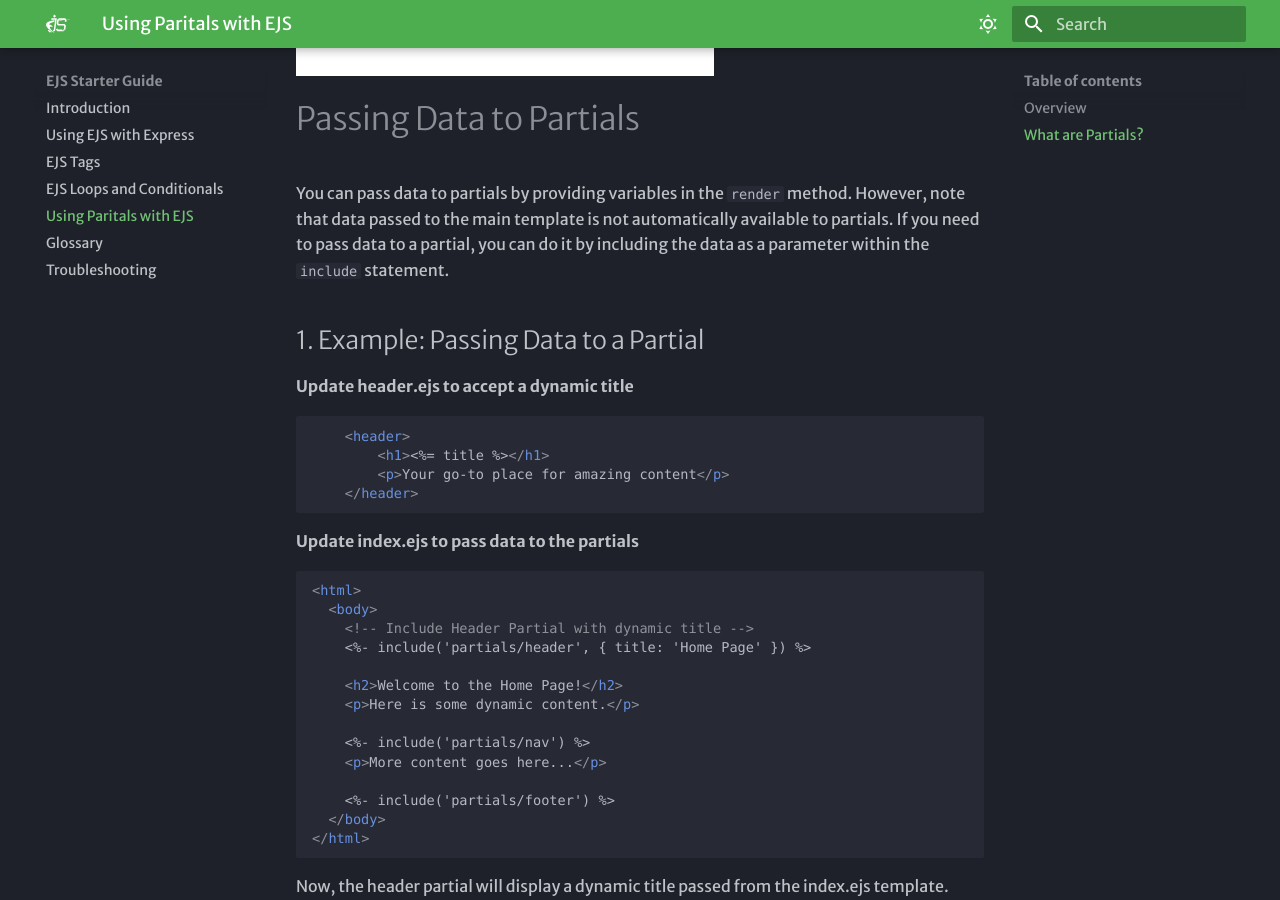
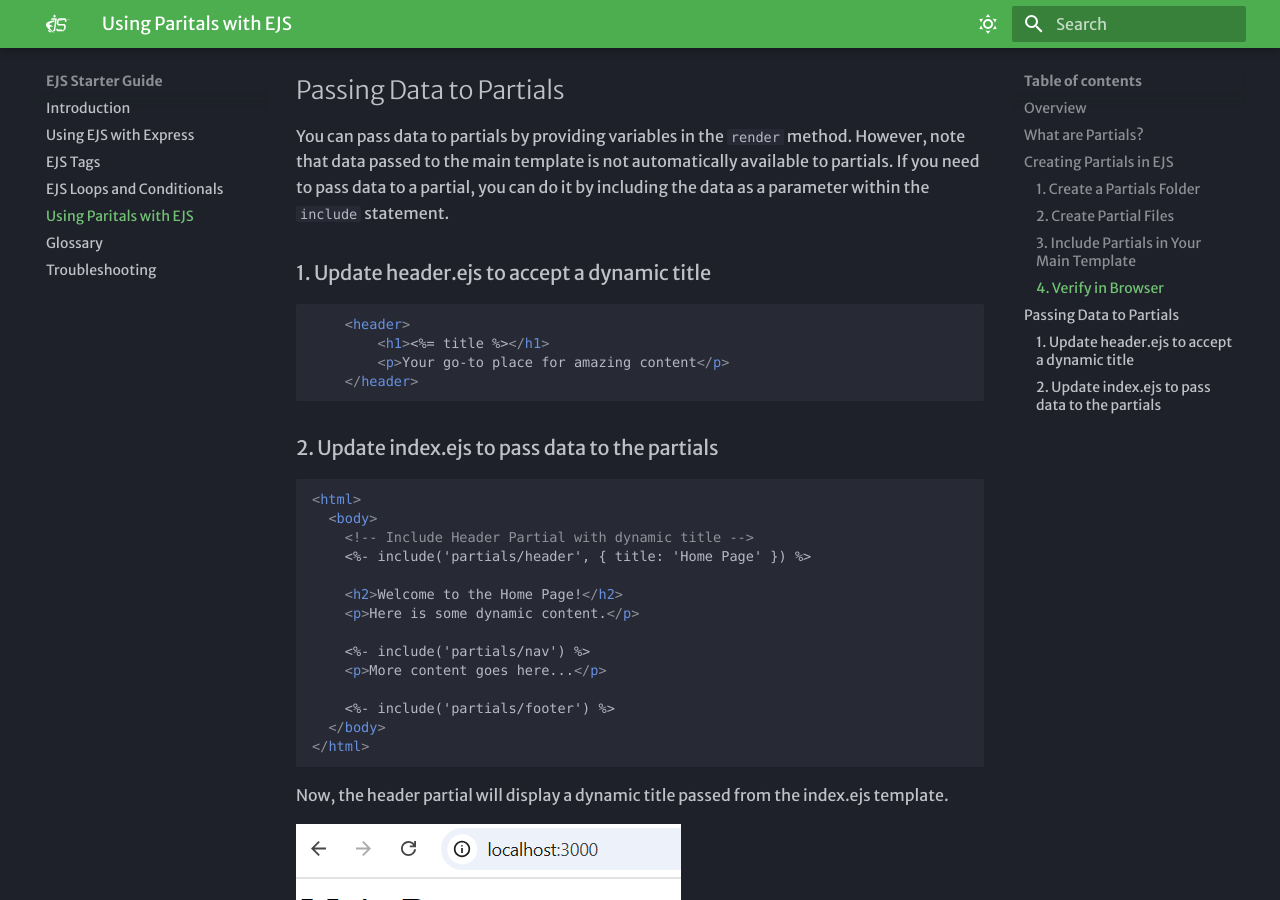
Before and after one commit to nilae2001/mkdocs, an MkDocs documentation site: the page built from docs/partials.md, in a window 1280 px wide and 900 px high, scrolled down 2705 px. Built offline with MkDocs 1.6.1 and Material for MkDocs 9.7.7, drawn with Linux system fonts in a browser that asks for light colours; some web fonts are replaced.

Commit message:
fix partials and troubleshoot pages

````diff
--- a/docs/partials.md
+++ b/docs/partials.md
@@ -10,9 +10,9 @@
 
 Partials are small chunks of HTML that can be reused across multiple EJS templates. Common examples of partials include headers, footers, navigation bars, and sidebars. Instead of writing the same HTML code in every template, you can create partials and include them in other views, making your templates modular and easier to maintain.
 
-# Creating Partials in EJS
+## Creating Partials in EJS
 
-## 1. Create a Partials Folder
+### 1. Create a Partials Folder
 To organize partials, it's a good practice to create a ```partials``` folder within your ```views``` directory.
 
 ```
@@ -24,7 +24,7 @@
   └── index.ejs
 ```
 
-## 2. Create Partial Files
+### 2. Create Partial Files
 Create your partial files (e.g., ```header.ejs```, ```footer.ejs```, ```nav.ejs```) inside the ```partials``` folder.
 
 **Example: header.ejs**
@@ -54,7 +54,7 @@
     </nav>
 ```
 
-## 3. Include Partials in Your Main Template
+### 3. Include Partials in Your Main Template
 To use a partial in your main template (e.g., ```index.ejs```), use the ```<%- include %>``` syntax. This tells EJS to include the contents of another EJS file at that point in the template.
 
 ```html
@@ -78,19 +78,17 @@
 ```
 In this example, the ```header```, ```nav```, and ```footer``` partials are included at their respective positions within the ```index.ejs``` file.
 
-## 4. Verify in Browser
+### 4. Verify in Browser
 Open ```http://localhost:3000``` in a browser to verify that the partials are correctly rendered within the main template.
 
 
 ![Page showing partials](./images/partials1.png)
 
 
-# Passing Data to Partials
+## Passing Data to Partials
 You can pass data to partials by providing variables in the ```render``` method. However, note that data passed to the main template is not automatically available to partials. If you need to pass data to a partial, you can do it by including the data as a parameter within the ```include``` statement.
 
-## 1. Example: Passing Data to a Partial
-
-**Update header.ejs to accept a dynamic title**
+### 1. Update header.ejs to accept a dynamic title
 
 ```html
     <header>
@@ -98,7 +96,7 @@
         <p>Your go-to place for amazing content</p>
     </header>
 ```
-**Update index.ejs to pass data to the partials**
+### 2. Update index.ejs to pass data to the partials
 
 ```html
 <html>
````
Also changed, not shown: docs/troubleshooting.md (+0 -1 lines).
